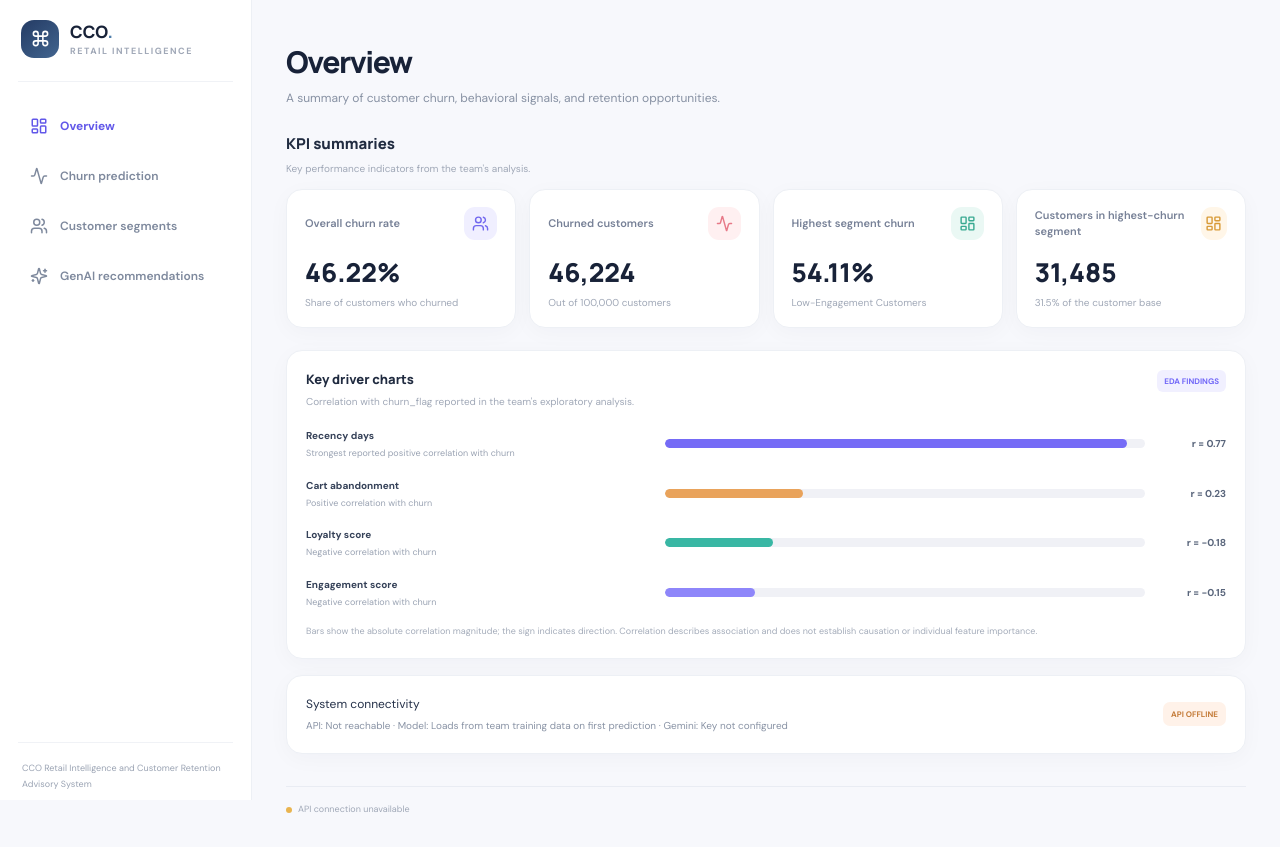
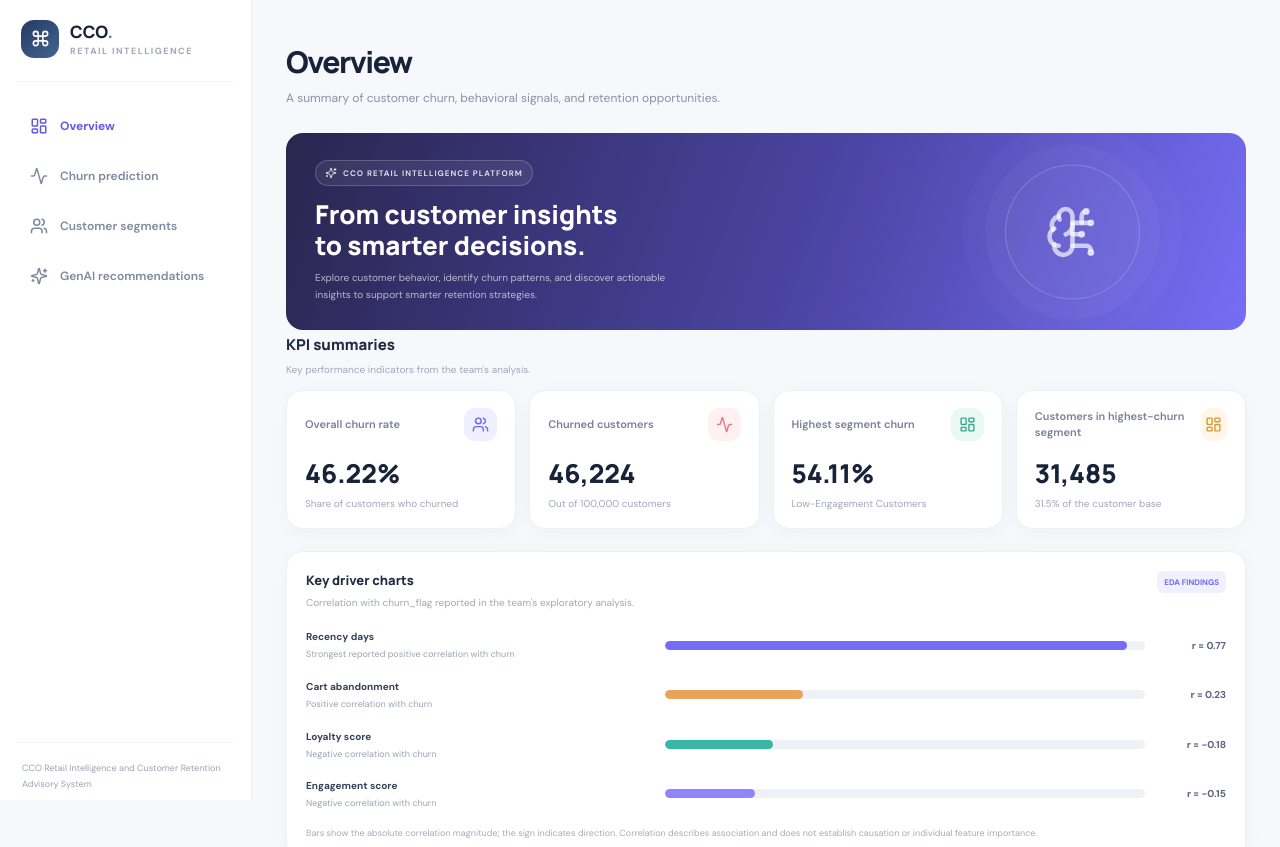
Before and after one commit to DanahAlsayari/ui, a React (Vite) app: page / in a window 1280 px wide. Shown: the top 847 px of the page. Built offline with nearby package versions, Linux system fonts and the light colour scheme; no server answers.

Commit message:
Add platform introduction banner to overview page

```diff
--- a/src/pages/Overview.jsx
+++ b/src/pages/Overview.jsx
@@ -1,8 +1,9 @@
 import React from "react";
+import { BrainCircuit, Sparkles } from "lucide-react";
 import { drivers, kpis } from "../data";
 import { PageHeading, StatCards } from "../components/Layout";
 
-// Overview page: headline KPIs, key churn drivers, and backend connectivity.
+// Overview page: platform introduction, headline KPIs, churn drivers, and connectivity.
 export default function Overview({ health }) {
   return (
     <>
@@ -12,7 +13,20 @@ export default function Overview({ health }) {
         subtitle="A summary of customer churn, behavioral signals, and retention opportunities."
       />
 
-      {/* KPI summaries provide a quick snapshot of the project dataset and model. */}
+      {/* Platform introduction banner, matching the GenAI hero design. */}
+      <section className="hero-banner">
+        <div className="hero-copy">
+          <span><Sparkles size={12} /> CCO RETAIL INTELLIGENCE PLATFORM</span>
+          <h2>From customer insights<br />to smarter decisions.</h2>
+          <p>
+            Explore customer behavior, identify churn patterns, and discover
+            actionable insights to support smarter retention strategies.
+          </p>
+        </div>
+        <div className="hero-orb"><BrainCircuit size={55} /></div>
+      </section>
+
+      {/* KPI summaries provide a quick snapshot of customer churn and retention. */}
       <section className="overview-section">
         <div className="overview-section-heading">
           <h2>KPI summaries</h2>
```
